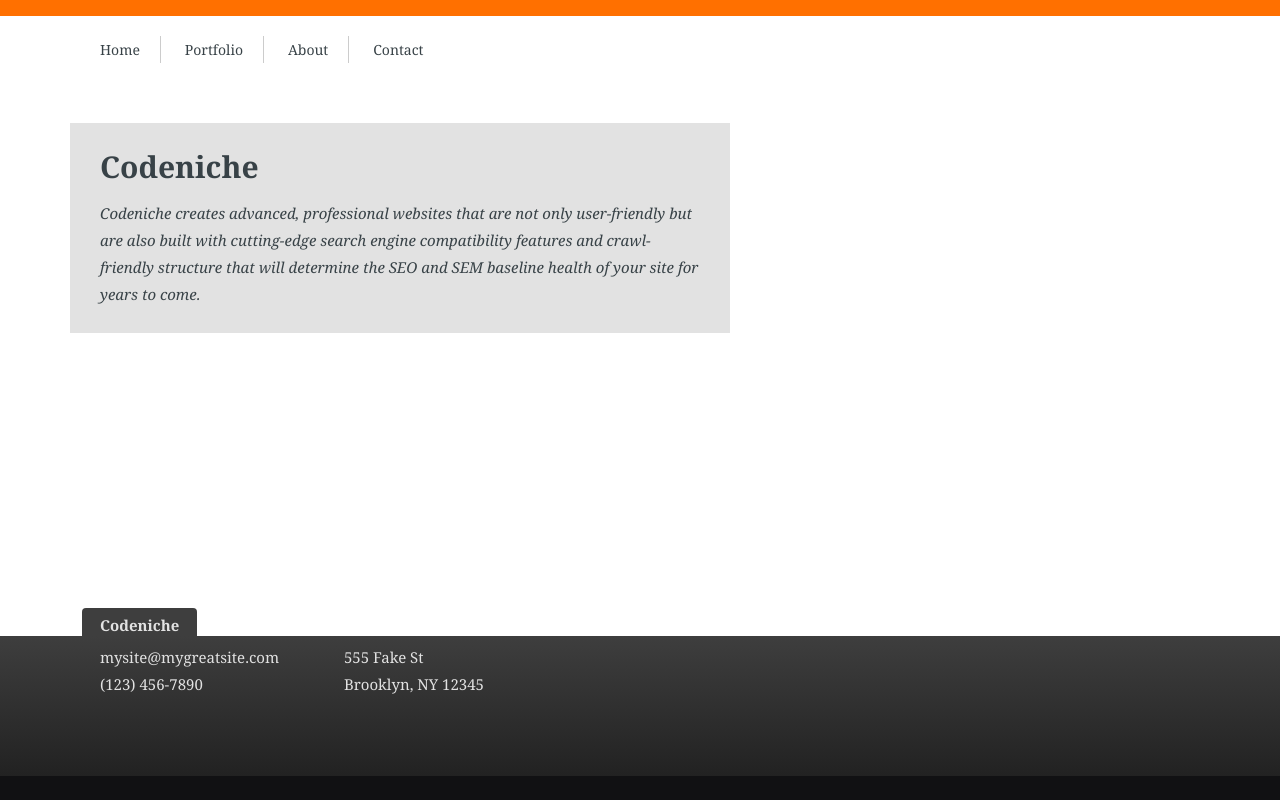
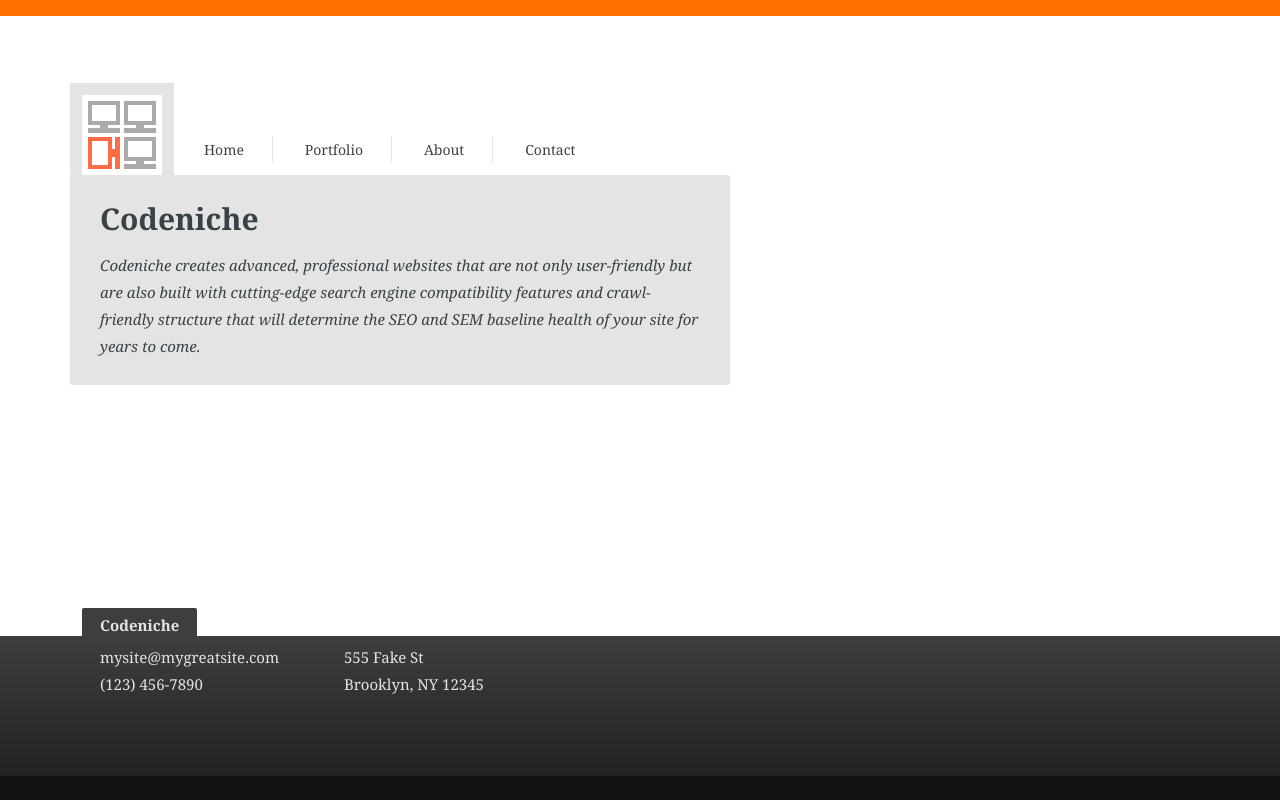
Before and after one commit to quxbaz/codeniche, a Flask app: page / in a window 1280 px wide. Run offline with Flask 2, Linux system fonts and the light colour scheme.

Commit message:
Created logo.

```diff
--- a/static/css/styles.css
+++ b/static/css/styles.css
@@ -520,25 +520,28 @@ body {
   line-height: 1.8em; }
 
 #header {
+  position: relative;
   width: 100%; }
   #header ul {
-    margin: 20px 0 0 -8px;
-    padding: 0; }
+    display: inline-block;
+    margin: 120px 0 0 92px;
+    padding: 0 0 12px 0; }
   #header li {
     font-size: 14px;
     display: inline;
     margin: 0;
     padding: 4px 12px;
-    border-right: 1px solid #ccc; }
+    border-right: 1px solid #e4e4e4; }
     #header li a {
-      padding: 4px 8px; }
+      padding: 8px 16px; }
   #header li.first {
+    margin-left: -4px;
     padding-left: 0; }
   #header li.last {
     border-right: none; }
 
 #footer {
-  color: #e2e2e2;
+  color: #e4e4e4;
   position: absolute;
   bottom: 0;
   left: 0;
@@ -565,9 +568,9 @@ body {
     margin: 0 0 0 -18px;
     padding: 4px 18px 0 18px;
     display: inline-block;
-    border-radius: 4px 4px 0 0;
+    border-radius: 2px 2px 0 0;
     background: #3e3e3e;
-    color: #e2e2e2; }
+    color: #e4e4e4; }
   #footer ul {
     width: 240px;
     padding: 0;
@@ -585,21 +588,30 @@ a {
   color: #384247;
   text-decoration: none; }
   a:hover {
-    background: #e2e2e2; }
+    background: #e4e4e4; }
   a:active {
     background: #666;
     color: #ffffff; }
 
 #home {
-  margin-top: 60px;
-  background: #e2e2e2;
+  position: relative;
   width: 600px;
+  margin: 0px 0 0 -30px;
   padding: 10px 30px;
-  margin-left: -30px; }
+  background: #e4e4e4;
+  border-radius: 2px; }
 
 .company-info {
   width: 600px;
   font-style: italic; }
+
+.logo {
+  position: absolute;
+  bottom: 0;
+  /* top: -92px; left: 0; */
+  left: -30px;
+  border: 12px solid #e4e4e4;
+  border-bottom: none; }
 
 .image {
   display: inline-block;
--- a/static/scss/base/_base.scss
+++ b/static/scss/base/_base.scss
@@ -43,7 +43,7 @@ $sub3_fs: $fs - 3px;
 
 $font_color: #384247;
 $bg_color: #ffffff;
-$reverse_font_color: #e2e2e2;
+$reverse_font_color: #e4e4e4;
 $reverse_bg_color: #222;
 /* $font_color: #ddd; */
 /* $bg_color: #121212; */
@@ -67,22 +67,22 @@ body {
 }
 
 #header {
+    position: relative;
     width: 100%;
     ul {
-        margin: 20px 0 0 -8px;
-        padding: 0;
+        display: inline-block;
+        margin: 120px 0 0 92px;
+        padding: 0 0 12px 0;
     }
     li {
         font-size: $sub1_fs;
         display: inline;
         margin: 0;
         padding: 4px 12px;
-        border-right: 1px solid #ccc;
-        a {
-            padding: 4px 8px;
-        }
+        border-right: 1px solid $reverse_font_color;
+        a {padding: 8px 16px;}
     }
-    li.first {padding-left: 0;}
+    li.first {margin-left: -4px; padding-left: 0;}
     li.last {border-right: none;}
 }
 
@@ -103,7 +103,7 @@ body {
         margin: 0 0 0 -18px;
         padding: 4px 18px 0 18px;
         display: inline-block;
-        border-radius: 4px 4px 0 0;
+        border-radius: 2px 2px 0 0;
         background: lighten($reverse_bg_color, 11%);
         color: $reverse_font_color;
     }
@@ -121,9 +121,7 @@ body {
     margin-left: 100px;
 }
 
-li {
-    list-style-type: none;
-}
+li {list-style-type: none;}
 
 a {
     color: $font_color;
@@ -133,16 +131,26 @@ a {
 }
 
 #home {
-    margin-top: 60px;
-    background: #e2e2e2;
+    position: relative;
     width: 600px;
+    margin: 00px 0 0 -30px;
     padding: 10px 30px;
-    margin-left: -30px;
+    background: $reverse_font_color;
+    border-radius: 2px;
 }
 
 .company-info {
     width: 600px;
     font-style: italic;
+}
+
+.logo {
+    position: absolute;
+    bottom: 0;
+    /* top: -92px; left: 0; */
+    left: -30px;
+    border: 12px solid $reverse_font_color;
+    border-bottom: none;
 }
 
 //--------------------------------------------------------------------
--- a/templates/main.html
+++ b/templates/main.html
@@ -9,6 +9,7 @@
 <body id="body">
   <div id="main">
     <div id="header">
+      <img class="logo" src="static/imgs/logo/logo_four.png" />
       <ul>
         <li class="first"><a href="home.html">Home</a></li>
         <li><a href="portfolio.html">Portfolio</a></li>
```
Also changed, not shown: static/imgs/logo/logo_big.png (added), static/imgs/logo/logo_clear.png (added), static/imgs/logo/logo_four.png (added), static/imgs/logo/logo_four_grey.png (added), static/imgs/logo/logo_four_orange.png (added), static/imgs/logo/logo_small.png (added).
